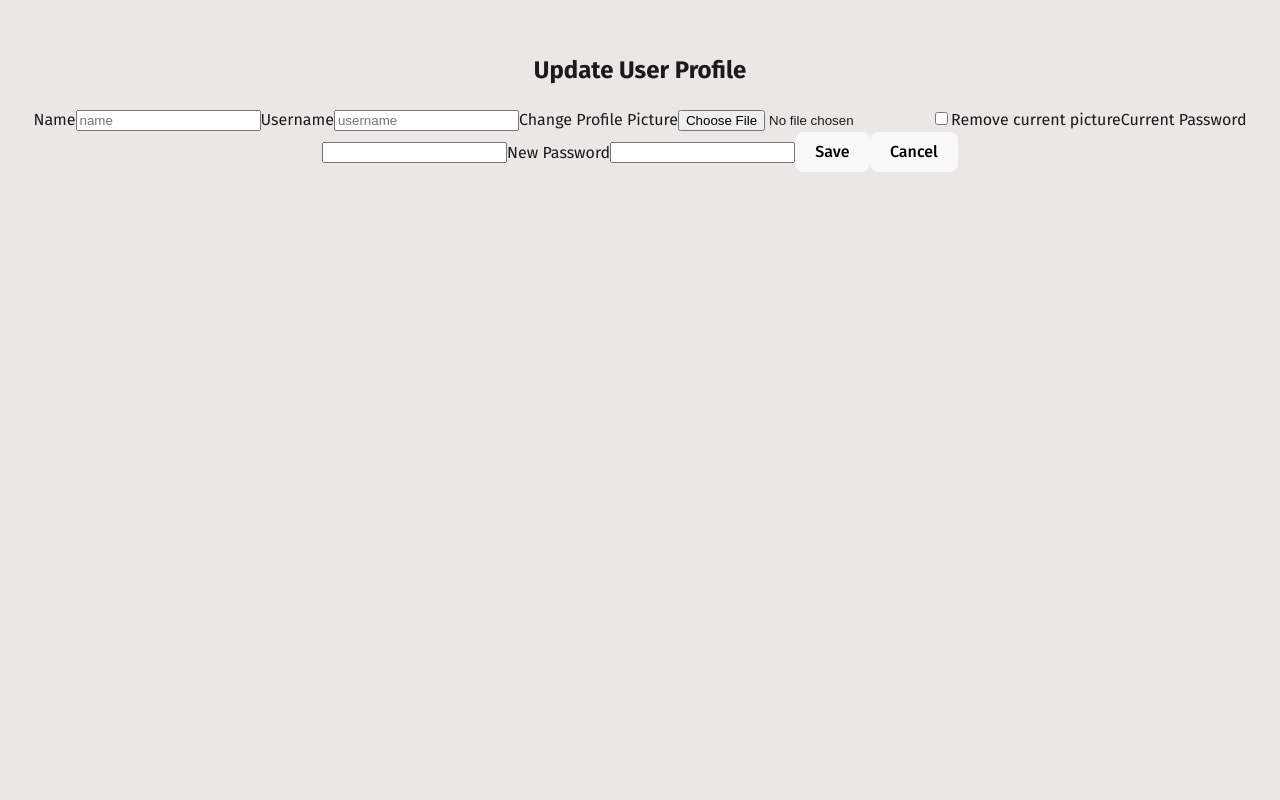
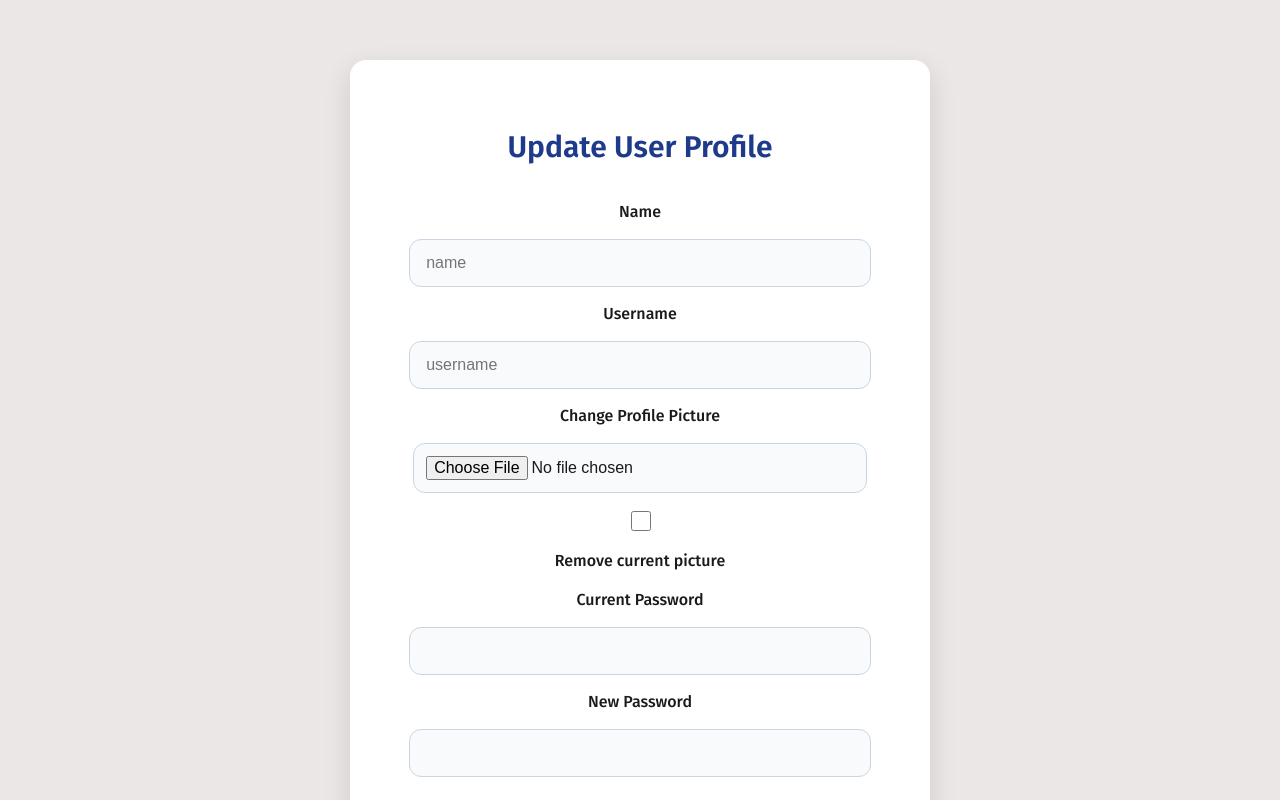
Before and after one commit to ayahmeftah/personal-finance-tracker-frontend, a React (Vite) app: page /profile/edit in a window 1280 px wide. Shown: the top 800 px of the page. Built offline with nearby package versions, Linux system fonts and the light colour scheme; no server answers; sample sign-in values are in the browser's storage; a web font is replaced by a local one.

Commit message:
adding some css to the profile form

```diff
--- /dev/null
+++ b/src/components/Profile/ProfileForm.css
@@ -0,0 +1,80 @@
+.profile-container {
+  max-width: 500px;
+  background: white;
+  padding: 40px;
+  margin: 60px auto;
+  border-radius: 16px;
+  box-shadow: 0 10px 28px rgba(0, 0, 0, 0.12);
+}
+
+.profile-title {
+  text-align: center;
+  margin-bottom: 30px;
+  font-size: 30px;
+  font-weight: 600;
+  color: #1e3a8a;
+}
+
+.profile-form {
+  display: flex;
+  flex-direction: column;
+  gap: 15px;
+}
+
+.profile-label {
+  font-size: 16px;
+  font-weight: 500;
+}
+
+.profile-input {
+  width: 130%;
+  align-self: center;
+  padding: 14px 16px;
+  border: 1px solid #cbd5e1;
+  border-radius: 12px;
+  font-size: 16px;
+  transition: all 0.25s ease;
+  background: #f9fafb;
+}
+
+.profile-input:focus {
+  border-color: #3b82f6;
+  box-shadow: 0 0 0 4px rgba(59, 130, 246, 0.2);
+  background: white;
+  outline: none;
+}
+
+.profile-input[type="file"] {
+  padding: 12px;
+  background: #f9fafb;
+}
+
+.profile-checkbox {
+  display: flex;
+  align-items: center;
+  font-size: 15px;
+  color: #374151;
+}
+
+.profile-input[type="checkbox"] {
+  width: 20px;
+  height: 20px;
+  accent-color: #1e3a8a;
+}
+
+.profile-button {
+  margin-top: 10px;
+    flex: 1;
+  padding: 14px;
+  border: none;
+  border-radius: 12px;
+  font-size: 17px;
+  font-weight: 500;
+  transition: all 0.25s ease;
+  background-color: #1e3a8a;
+  color: white
+}
+
+.profile-button:hover {
+    background-color: #b8b8b9;
+}
--- a/src/components/Profile/ProfileForm.jsx
+++ b/src/components/Profile/ProfileForm.jsx
@@ -1,7 +1,7 @@
 import { useState, useEffect } from 'react'
 import { useNavigate } from 'react-router'
 import userCalls from '../../../lib/user-api'
-import './Profile.css'
+import './ProfileForm.css'
 const ProfileForm = ({ userId }) => {
     const navigate = useNavigate()
     const [currentUser, setCurrentUser] = useState(null)
```
